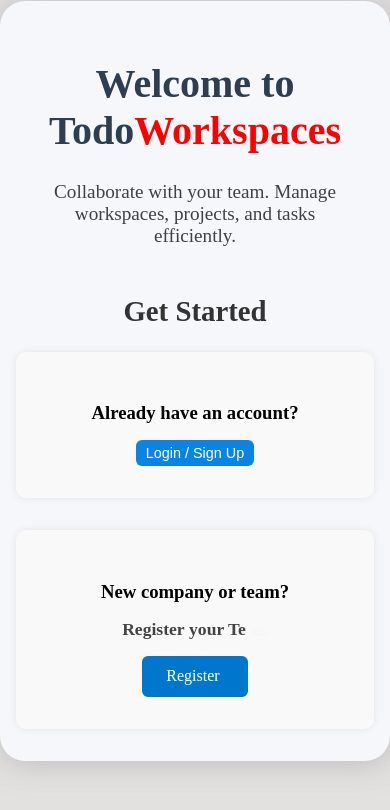
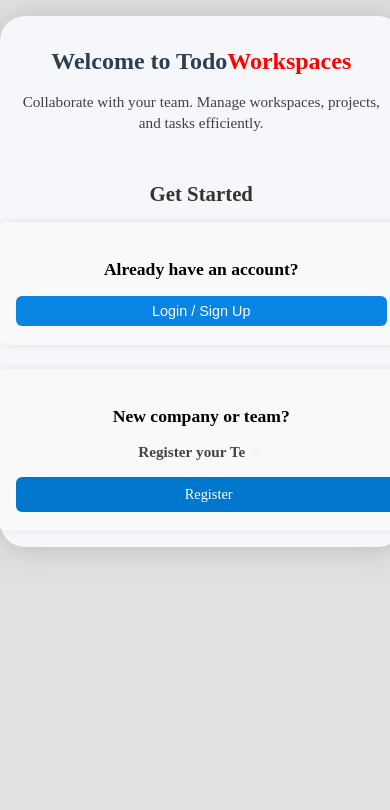
Before and after one commit to anyiamvictor/todo-workspaces, a React (Vite) app: page / in a window 390 px wide. Shown: the top 810 px of the page. Built offline with nearby package versions, Linux system fonts and the light colour scheme; no server answers.

Commit message:
adjusting components

```diff
--- a/src/components/MemberChecklistModal/MemberChecklistModal.jsx
+++ b/src/components/MemberChecklistModal/MemberChecklistModal.jsx
@@ -59,7 +59,9 @@ function MemberChecklistModal({ members, selected, onChange, onClose, ownerId })
         </div>
 
         <ul className={styles.memberList}>
-          {filteredMembers.map((member) => (
+          {filteredMembers
+            .filter((member) => member.role !== "admin") // Exclude admins
+            .map((member) => (
               <li key={member.uid}>
                 <label>
                   <input
@@ -77,6 +79,7 @@ function MemberChecklistModal({ members, selected, onChange, onClose, ownerId })
             ))}
         </ul>
 
+
         <div className={styles.actions}>
           <button onClick={handleSave}>Save</button>
           <button onClick={onClose}>Cancel</button>
--- a/src/components/Rootlayout/Rootlayout.module.css
+++ b/src/components/Rootlayout/Rootlayout.module.css
@@ -2,7 +2,7 @@
 
 body, html {
   height: 100%;
-  scrollbar-width: none;
+  scrollbar-width: 2px;
   margin:0;
   padding:0;
   box-sizing: border-box;
--- a/src/pages/Admin/Admin.module.css
+++ b/src/pages/Admin/Admin.module.css
@@ -187,10 +187,11 @@ button:nth-child(4) {
   box-shadow: 0 2px 10px rgba(0, 0, 0, 0.05);
   display: flex;
   flex-direction: column;
-  justify-content: space-between;
+  justify-content: center;
   align-items: center;
   transition: transform 0.2s ease;
   background-color: #1E293B;
+ max-width:300px;
 
 }
 
--- a/src/pages/Home/Home.module.css
+++ b/src/pages/Home/Home.module.css
@@ -108,6 +108,79 @@ margin:1px auto;
   }
 
 
-@media screen and (max-width: 768px) {
+  @media screen and (max-width: 768px) {
+    .home {
+      padding: 1rem;
+      width: 95%;
+      max-height: none;
+      margin-top: 1rem;
+    }
 
-}
+    .header h1 {
+      font-size: 1.8rem;
+    }
+
+    .header p {
+      font-size: 1rem;
+      line-height: 1.4;
+    }
+
+    .authSection h2 {
+      font-size: 1.5rem;
+    }
+
+    .authBlocks {
+      gap: 1.5rem;
+      margin-top: 1rem;
+    }
+
+    .authBox {
+      padding: 1.2rem;
+      width: 100%;
+    }
+
+    .authBox h3 {
+      font-size: 1.1rem;
+    }
+
+    .typewriterText {
+      font-size: 1rem;
+      font-weight: 700;
+    }
+
+    .registerButton {
+      width: 100%;
+      font-size: 0.95rem;
+      padding: 0.5rem;
+    }
+
+    .authBox button {
+      width: 100%;
+      font-size: 0.95rem;
+      padding: 0.5rem;
+    }
+  }
+
+  @media screen and (max-width: 480px) {
+    .header h1 {
+      font-size: 1.5rem;
+    }
+
+    .header p {
+      font-size: 0.95rem;
+    }
+
+    .authSection h2 {
+      font-size: 1.3rem;
+    }
+
+    .typewriterText {
+      font-size: 0.95rem;
+    }
+
+    .registerButton,
+    .authBox button {
+      font-size: 0.9rem;
+      padding: 0.45rem;
+    }
+  }
--- a/src/pages/WorkSpaces/Project/Project.jsx
+++ b/src/pages/WorkSpaces/Project/Project.jsx
@@ -179,7 +179,7 @@ function Project() {
     <div className={styles.projectContainer}>
       {/* <p>Available Tasks:</p> */}
       <div className={styles.bb}>
-      <h3>{projectName || "fetching users name"}</h3>
+      <h3>{projectName || "fetching Project name..."}</h3>
       <BackButton />
 </div>
       <div className={styles.btns}>
```
Lines whose indentation alone changed are shown as unchanged.
